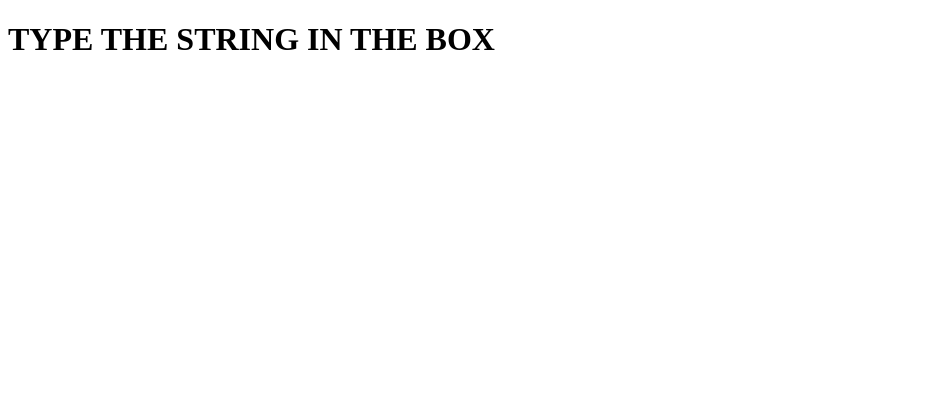
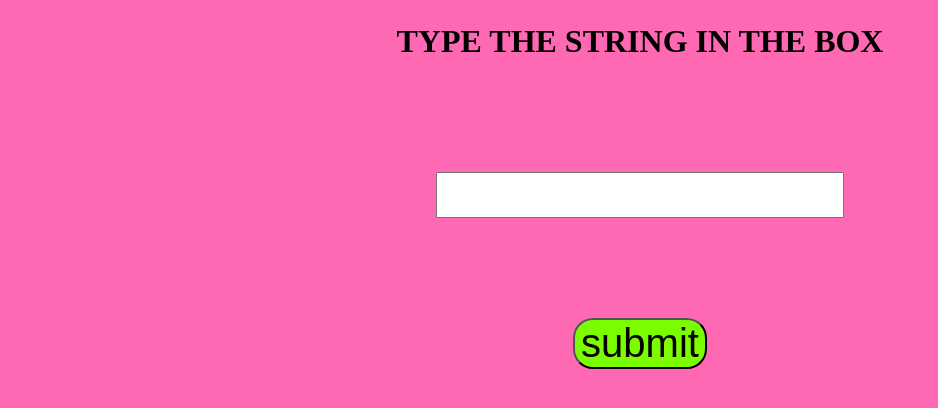
Before and after one commit to venkyvt7/cptools, a website: page slegth.html in a window 1280 px wide. Shown: the whole page, without its empty margins (0-938 px from the left). Drawn offline with Linux system fonts and the light colour scheme.

Commit message:
Update slegth.html

```diff
--- a/slegth.html
+++ b/slegth.html
@@ -4,7 +4,7 @@
     <meta charset="UTF-8">
     <meta name="viewport" content="width=device-width, initial-scale=1.0">
 
-<!--     <link rel="stylesheet" href="slength.css"> -->
+    <link rel="stylesheet" href="slength.css">
 
 
     <title> STRING LENGTH</title>
@@ -16,13 +16,13 @@
 
 
 
-<!--
+
    <input  id="input1"  type="text-areaa">
    <div id="ans"></div>
-    <button id="btn">  submit </button> -->
+    <button id="btn">  submit </button>
 
 
-<!-- <script>
+<script>
 
 
 
@@ -106,6 +106,6 @@ x.addEventListener('click' , function(){
 
 
 
-</script> -->
+</script>
 </body>
 </html>
```
